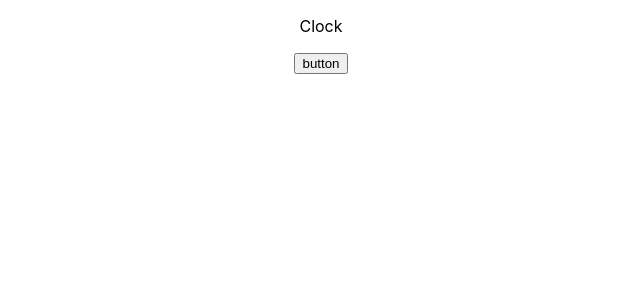
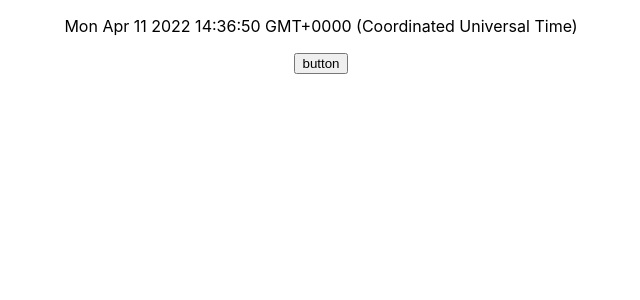
Before and after one commit to lchastanet/workshop-useeffect, a React (Create React App) app: page / in a window 1280 px wide. Shown: the top 300 px of the page, without its empty margins (319-959 px from the left). Built offline with nearby package versions, Linux system fonts and the light colour scheme.

Commit message:
step 2 & 3

```diff
--- a/src/components/Clock.jsx
+++ b/src/components/Clock.jsx
@@ -1,13 +1,13 @@
-import react, { useState } from "react"
+import { useState } from "react"
 
 function Clock () {
 
-const [hour, setHour] = useState("");
+const [date, setDate] = useState(new Date());
 
 return (
 
     <div>
-        <p>Clock</p>
+        <p>{date.toString()}</p>
     </div>
 
 )
```
